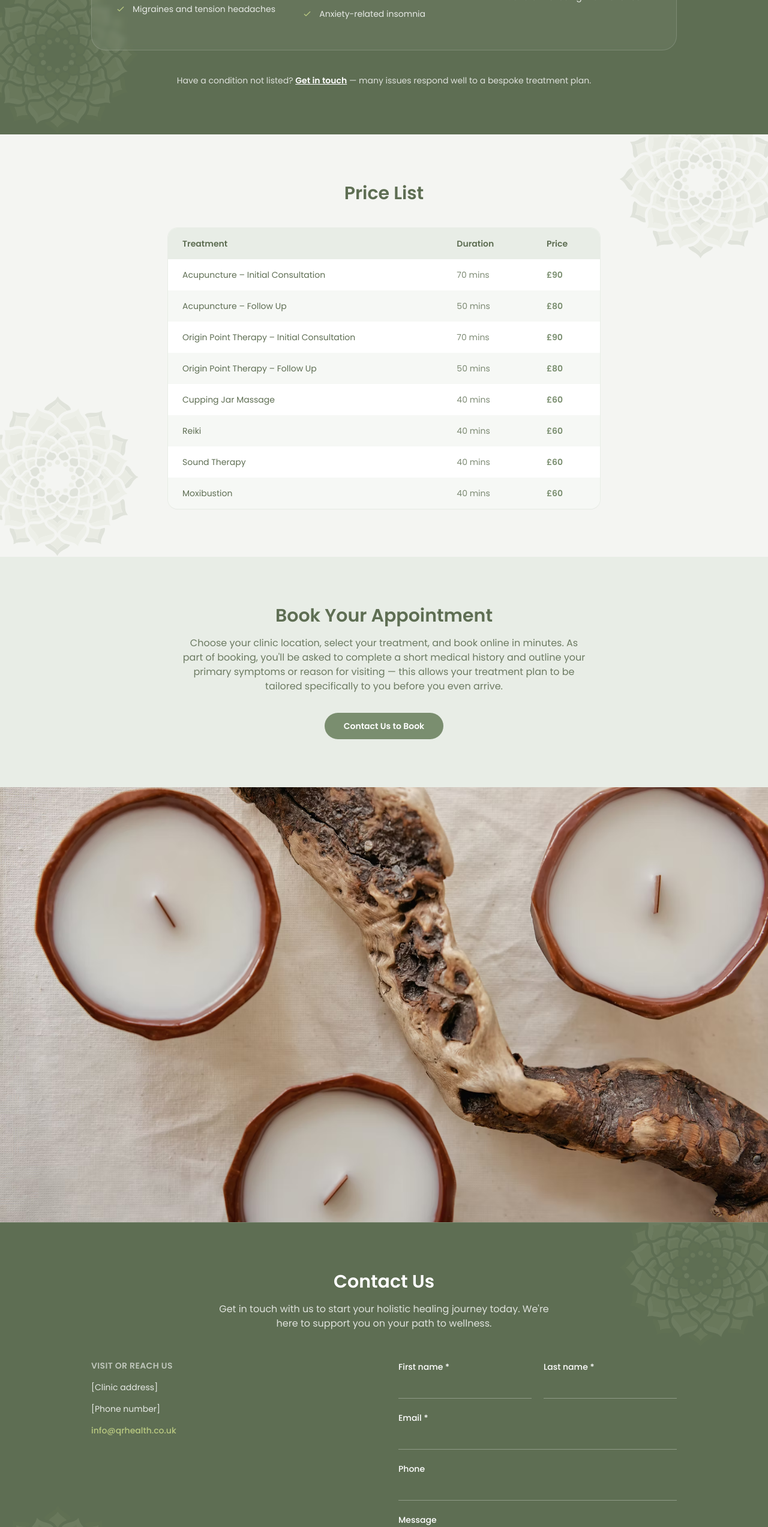
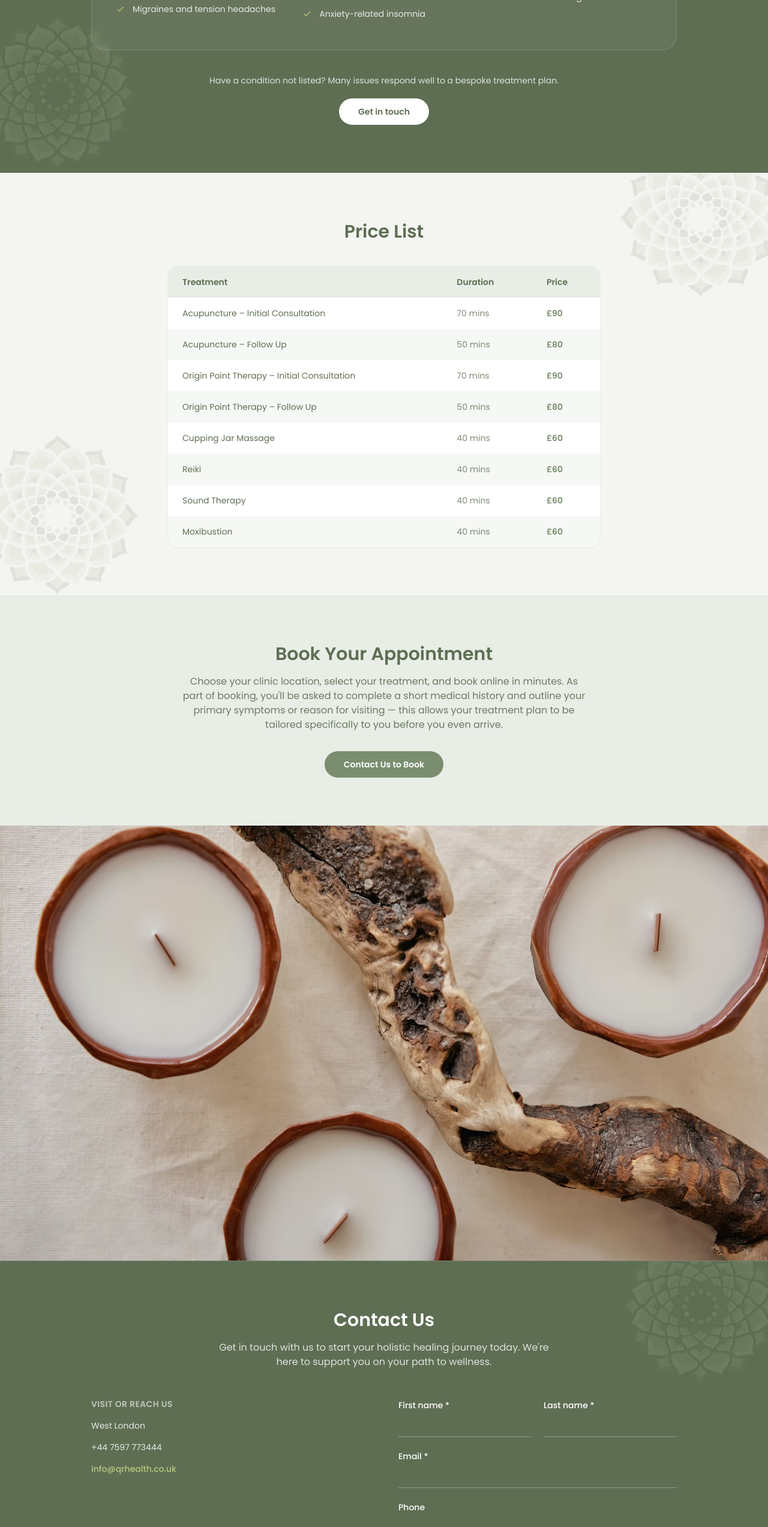
Before and after one commit to arslan020/qrhealth, a Next.js app: page / in a window 1280 px wide. Shown: the part 2440-4985 px from the top of the page at 60% size. Built offline with nearby package versions, Linux system fonts and the light colour scheme.

Commit message:
Add Get in touch CTA button, update contact details, swap therapy images

```diff
--- a/components/Conditions.tsx
+++ b/components/Conditions.tsx
@@ -40,14 +40,16 @@ export default function Conditions() {
           </div>
         </Reveal>
 
-        <Reveal>
-          <p className="mt-10 text-center text-sm text-white/80">
-            Have a condition not listed?{" "}
-            <a href="#book" className="font-semibold text-white underline hover:text-light-sage">
-              Get in touch
-            </a>{" "}
-            — many issues respond well to a bespoke treatment plan.
+        <Reveal className="mt-10 text-center">
+          <p className="text-sm text-white/80">
+            Have a condition not listed? Many issues respond well to a bespoke treatment plan.
           </p>
+          <a
+            href="#contact"
+            className="mt-5 inline-block rounded-full bg-white px-8 py-3 text-sm font-semibold text-dark-sage transition hover:bg-warm-grey"
+          >
+            Get in touch
+          </a>
         </Reveal>
       </div>
     </section>
--- a/lib/content.ts
+++ b/lib/content.ts
@@ -122,9 +122,9 @@ export const CALENDLY_URL = "https://calendly.com/your-qr-health-link";
 
 // TODO: replace the remaining placeholders below with the client's real details.
 export const CONTACT = {
-  phone: "[Phone number]",
+  phone: "+44 7597 773444",
   email: "info@qrhealth.co.uk",
-  address: "[Clinic address]",
+  address: "West London",
   hours: "[Opening hours]",
   instagram: "#",
   facebook: "#",
```
Also changed, not shown: public/images/therapies/cup.jpg, public/images/therapies/point.jpg.
